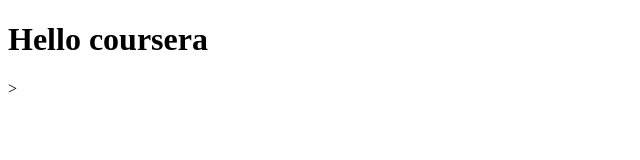
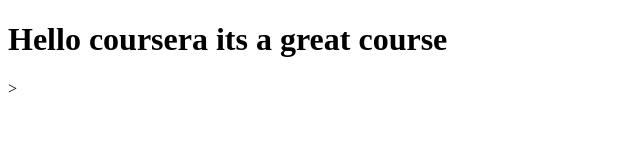
Before and after one commit to sureshgandikota/courseratesst, a plain HTML site: page site/index.html in a window 1280 px wide. Shown: the whole page, without its empty margins (0-640 px from the left). Drawn offline with Linux system fonts and the light colour scheme.

Commit message:
small addition

```diff
--- a/site/index.html
+++ b/site/index.html
@@ -4,6 +4,6 @@
 	<title>Hello World</title>
 </head>
 <body>
-<h1>Hello coursera</h1>>
+<h1>Hello coursera its a great course</h1>>
 </body>
 </html>
```
